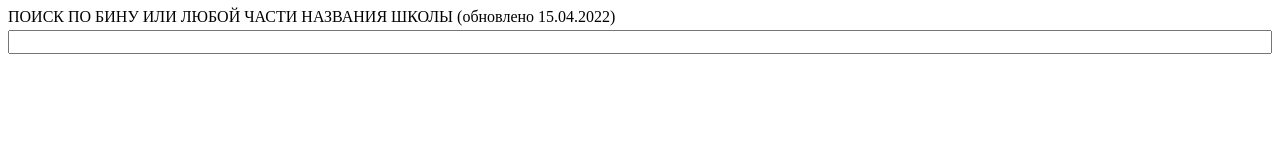
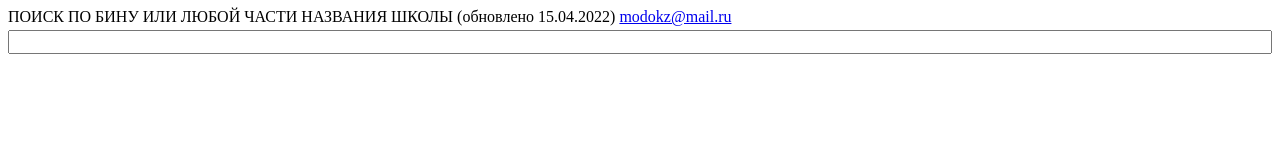
Before and after one commit to modokz/modokz.github.io, a plain HTML site: page index.html in a window 1280 px wide. Drawn offline with Linux system fonts and the light colour scheme; no server answers.

Commit message:
add email

```diff
--- a/index.html
+++ b/index.html
@@ -18,7 +18,10 @@
 </head>
 <body>
   <div class="search-wrapper">
-    <label for="search">ПОИСК ПО БИНУ ИЛИ ЛЮБОЙ ЧАСТИ НАЗВАНИЯ ШКОЛЫ (обновлено 15.04.2022)</label>
+    <label for="search">
+      ПОИСК ПО БИНУ ИЛИ ЛЮБОЙ ЧАСТИ НАЗВАНИЯ ШКОЛЫ (обновлено 15.04.2022)
+      <a href="mailto:modokz@mail.ru">modokz@mail.ru</a>
+    </label>
     <input type="search" id="search" data-search>
   </div>
   <div class="school-cards" data-school-cards-container></div>
```
